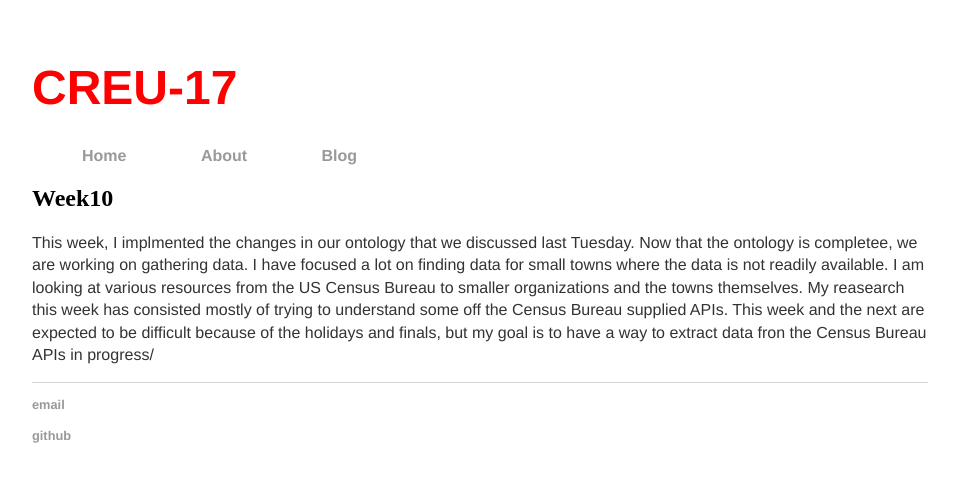
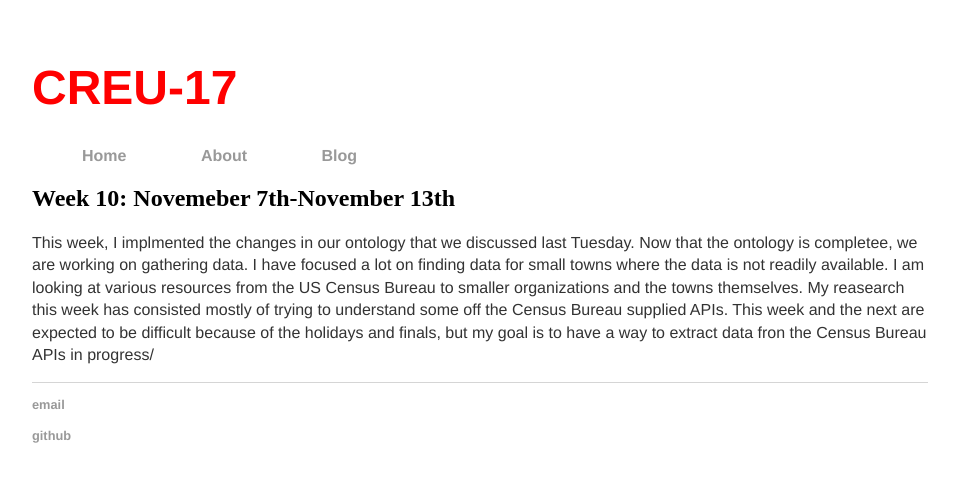
Before and after one commit to maxpaper86/CREU-Poly-17, a Jekyll site: the page built from _posts/2017-11-21-Week10.md, in a window 1280 px wide. Shown: the top 482 px of the page, without its empty margins (160-1117 px from the left). Built offline with Jekyll 4.4.1, drawn with Linux system fonts in a browser that asks for light colours; our own code applies the rules of GitHub Pages for plain Markdown files.

Commit message:
Update 2017-11-21-Week10.md

```diff
--- a/_posts/2017-11-21-Week10.md
+++ b/_posts/2017-11-21-Week10.md
@@ -1 +1,8 @@
-This week, I implmented the changes in our ontology that we discussed last Tuesday. Now that the ontology is completee, we are working on gathering data. I have focused a lot on finding data for small towns where the data is not readily available. I am looking at various resources from the US Census Bureau to smaller organizations and the towns themselves. My reasearch this week has consisted mostly of trying to understand some off the Census Bureau supplied APIs. This week and the next are expected to be difficult because of the holidays and finals, but my goal is to have a way to extract data fron the Census Bureau APIs in progress/
+---
+layout: default
+title: "Week 10: Novemeber 7th-November 13th"
+date: 2017-11-13
+published: true
+excerpt_separator: <excerpt>
+---
+This week, I implmented the changes in our ontology that we discussed last Tuesday. Now that the ontology is completee, we are working on gathering data. <excerpt> I have focused a lot on finding data for small towns where the data is not readily available. I am looking at various resources from the US Census Bureau to smaller organizations and the towns themselves. My reasearch this week has consisted mostly of trying to understand some off the Census Bureau supplied APIs. This week and the next are expected to be difficult because of the holidays and finals, but my goal is to have a way to extract data fron the Census Bureau APIs in progress/
```
